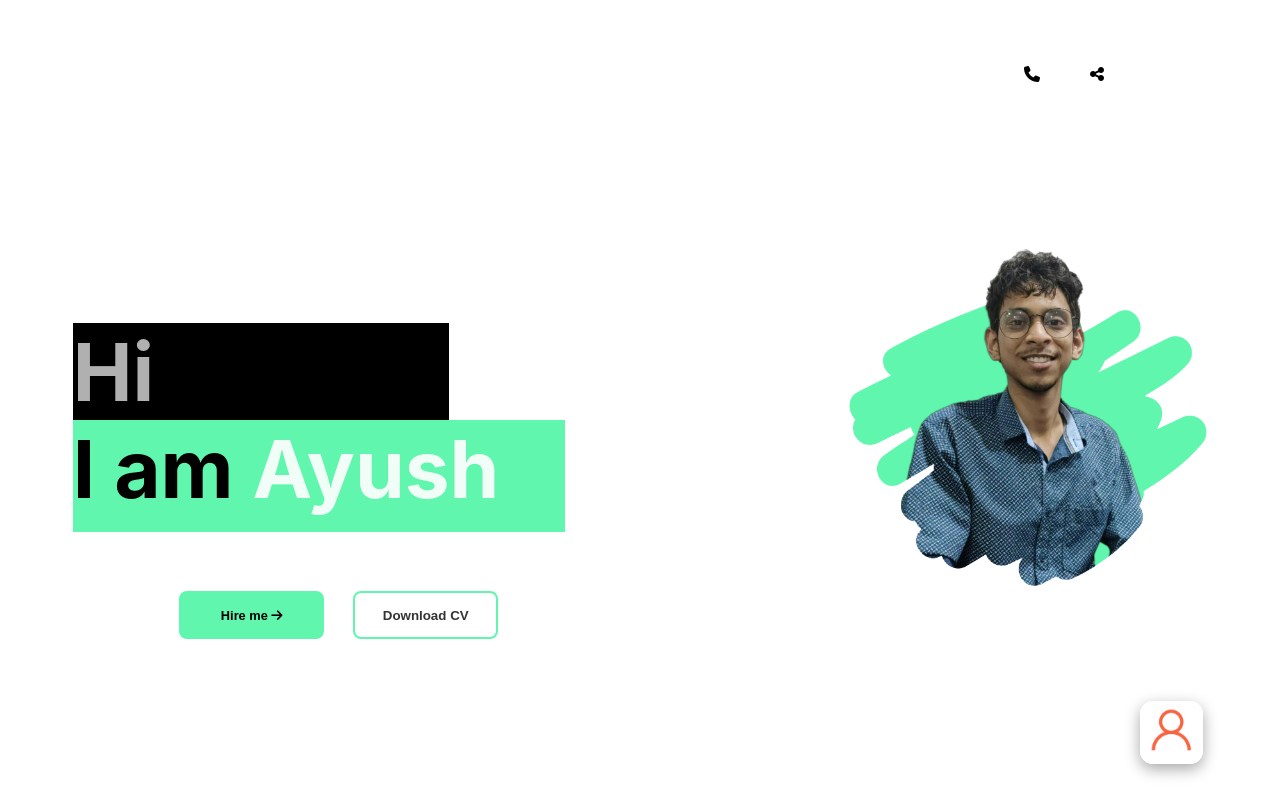
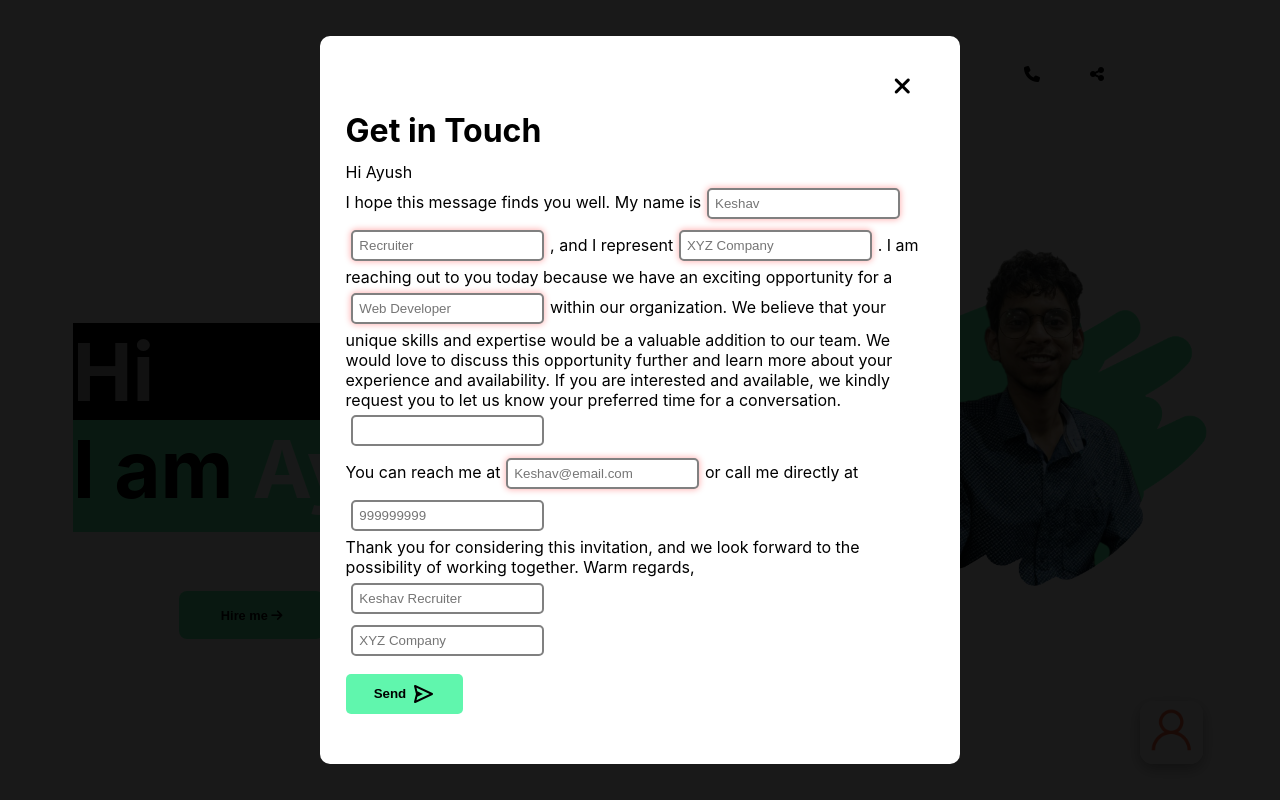
Before and after one commit to AKSRathor/portfolio, a React (Create React App) app: page / in a window 1280 px wide. Both pictures are taken after a click on the button "Hire me". Shown: the top 800 px of the page. Built offline with nearby package versions, Linux system fonts and the light colour scheme.

Commit message:
Add files via upload

```diff
--- a/src/Components/AnyFeedback.js
+++ b/src/Components/AnyFeedback.js
@@ -1,27 +1,29 @@
 import React from 'react'
 import "./Style/AnyFeedback.css"
 import { gsap } from 'gsap'
-import { useLayoutEffect, useEffect } from 'react'
-import { ScrollTrigger, CustomEase} from 'gsap/all'
+import { useLayoutEffect, useEffect, useState } from 'react'
+import { ScrollTrigger, CustomEase } from 'gsap/all'
 import MotionPathPlugin from 'gsap/dist/MotionPathPlugin';
 gsap.registerPlugin(ScrollTrigger)
 gsap.registerPlugin(CustomEase);
 gsap.registerPlugin(MotionPathPlugin);
 // MotionPathHelper.create(".send")
 
+const host = "https://ashurathorbackend.vercel.app"
+
 const AnyFeedback = () => {
 
+    const [feedback, setFeedback] = useState("")
 
-
-const handleOnSendClick = ()=>{
+    const handleOnSendClick = () => {
         gsap.to(".send", {
-        duration:3,
-        scale:10,
+            duration: 3,
+            scale: 10,
             // x:-1500,
             // y:-700,
             // rotateZ:90,
-        ease:"Power1.inOut",
-        motionPath:{
+            ease: "Power1.inOut",
+            motionPath: {
                 path: "#path",
                 align: ".send",
                 autoRotate: true,
@@ -30,28 +32,46 @@ const handleOnSendClick = ()=>{
         })
 
         gsap.to(".send", {
-        delay:3,
-        opacity:0,
-        duration:0.1
+            delay: 3,
+            opacity: 0,
+            duration: 0.1
         })
-    gsap.to(".feedBackSenderFinalSection",{
-        delay:2.8,
-        size:0,
-        opacity:0
+        gsap.to(".feedBackSenderFinalSection", {
+            delay: 2.8,
+            size: 0,
+            opacity: 0
         })
-    gsap.to(".feedBackSenderFinalSection",{
-        visibility:"hidden",
-        delay:3
+        gsap.to(".feedBackSenderFinalSection", {
+            visibility: "hidden",
+            delay: 3
         })
 
+
+        const sendFeedback = async () => {
+
+            const response = await fetch(`${host}/api/feedback/feedsend`, {
+                method: 'POST',
+                headers: {
+                    'Content-Type': 'application/json',
+                },
+                body: JSON.stringify({ feedback })
+            })
+            const json = await response.json()
+            console.log(json)
+        }
+        sendFeedback()
+
+    }
+    const handleOnFeedChange = (e) => {
+        setFeedback(e.target.value)
     }
 
     return (
         <div className='feedBackSenderFinalSection'>
             <div class="sender-area">
                 <div class="input-place">
-                    <input placeholder="Send Your Feedback" class="send-input" type="text" />
-                    <path id="path" d="m1357.46,768.19c-59.27-3.94-143.72-13.54-243-39-8.81-2.26-37.83-9.79-70-20-109.33-34.68-242.65-76.98-332-169-99.16-102.13-153.31-274.94-100-327,37.78-36.89,136.05-21.86,159,24,36.11,72.17-96.66,256.01-231,283C370.59,554.32,147,347.96.46.19"/>
+                    <input autocomplete="off" onChange={handleOnFeedChange} placeholder="Send Your Feedback" name='feedback' class="send-input" type="text" />
+                    <path id="path" d="m1357.46,768.19c-59.27-3.94-143.72-13.54-243-39-8.81-2.26-37.83-9.79-70-20-109.33-34.68-242.65-76.98-332-169-99.16-102.13-153.31-274.94-100-327,37.78-36.89,136.05-21.86,159,24,36.11,72.17-96.66,256.01-231,283C370.59,554.32,147,347.96.46.19" />
                     <div class="send" onClick={handleOnSendClick}>
                         <i class="fa-solid fa-paper-plane"></i>
                     </div>
--- /dev/null
+++ b/src/Components/HireMeForm.js
@@ -0,0 +1,87 @@
+import React from 'react'
+import "./Style/HireMeForm.css"
+import { gsap } from 'gsap'
+import { useRef, useState } from 'react'
+
+const host = "https://ashurathorbackend.vercel.app"
+
+const HireMeForm = (props) => {
+
+    const handleToCloseHireWindow = () => {
+        gsap.to(".hireMeContents", {
+            opacity: 0,
+            rotateX: 50,
+            duration: 0.2
+        })
+        setTimeout(() => {
+            props.hireMeRef.current.style.display = "none"
+        }, 200);
+    }
+    const [hireState, setHireState] = useState(
+        {
+            recName: "",
+            recPesha: "",
+            recCompany: "",
+            jobOffering: "",
+            anythingElse: "",
+            recEmail: "",
+            recPhone: "",
+            greeting1: "",
+            greeting2: "",
+        }
+    )
+    const handleOnFormSend = (e) => {
+        e.preventDefault()
+        const sendForm = async () => {
+
+            const response = await fetch(`${host}/api/hireme/hiresend`, {
+                method: 'POST',
+                headers: {
+                    'Content-Type': 'application/json',
+                },
+                body: JSON.stringify({ recName:hireState.recName, recPesha:hireState.recPesha, recCompany:hireState.recCompany, jobOffering:hireState.jobOffering, anythingElse:hireState.anythingElse, recEmail:hireState.recEmail, recPhone:hireState.recPhone, greeting1:hireState.greeting1, greeting2:hireState.greeting2 })
+            })
+            const json = await response.json()
+            console.log(json)
+        }
+        sendForm();
+    }
+
+    const handleOnTextChange = (e)=>{
+        setHireState({...hireState, [e.target.name]:e.target.value})
+        console.log(hireState)
+    }
+    return (
+        <div ref={props.hireMeRef} className='hireMeForm'>
+            <div className="hireMeBg" onClick={handleToCloseHireWindow}></div>
+            <form className="hireMeContents">
+                <i className="fa-solid fa-xmark closeHireWindow" onClick={handleToCloseHireWindow}></i>
+
+                <h1 className='getInTouchH'>Get in Touch</h1>
+                <p>
+                    Hi Ayush<br />
+                    I hope this message finds you well. My name is
+                    <input className='hireMeInput compulsaryInp' onChange = {handleOnTextChange} name='recName' autocomplete="off" placeholder='Keshav' type="text" required />
+                    <input className='hireMeInput compulsaryInp' onChange = {handleOnTextChange} name='recPesha' autocomplete="off" placeholder='Recruiter' type="text" required />,
+                    and I represent
+                    <input placeholder='XYZ Company' onChange = {handleOnTextChange} autocomplete="off" name='recCompany' className='hireMeInput compulsaryInp' type="text" required />.
+                    I am reaching out to you today because we have an exciting opportunity for a
+                    <input className='hireMeInput compulsaryInp' onChange = {handleOnTextChange} name='jobOffering' autocomplete="off" placeholder='Web Developer' type="text" required />
+                    within our organization. We believe that your unique skills and expertise would be a valuable addition to our team. We would love to discuss this opportunity further and learn more about your experience and availability. If you are interested and available, we kindly request you to let us know your preferred time for a conversation.
+                    <input className='hireMeInput' onChange = {handleOnTextChange} name='anythingElse' autocomplete="off" type="text" /><br />
+                    You can reach me at
+                    <input className='hireMeInput compulsaryInp' onChange = {handleOnTextChange} name='recEmail' autocomplete="off" placeholder='Keshav@email.com' type="email" required />
+                    or call me directly at
+                    <input className='hireMeInput' name='recPhone' onChange = {handleOnTextChange} autocomplete="off" placeholder='999999999' type="text" /><br />
+                    Thank you for considering this invitation, and we look forward to the possibility of working together.
+                    Warm regards,<br />
+                    <input className='hireMeInput' name='greeting1' onChange = {handleOnTextChange} autocomplete="off" placeholder='Keshav Recruiter' type="text" /><br />
+                    <input className='hireMeInput' name='greeting2' onChange = {handleOnTextChange} autocomplete="off" placeholder='XYZ Company' type="text" />
+                </p>
+                <button className='hireMeSend' onClick={handleOnFormSend}>Send <svg className='sendSvg' xmlns="http://www.w3.org/2000/svg" width="24" height="24" viewBox="0 0 24 24" ><path d="m21.426 11.095-17-8A.999.999 0 0 0 3.03 4.242L4.969 12 3.03 19.758a.998.998 0 0 0 1.396 1.147l17-8a1 1 0 0 0 0-1.81zM5.481 18.197l.839-3.357L12 12 6.32 9.16l-.839-3.357L18.651 12l-13.17 6.197z"></path></svg></button>
+            </form>
+        </div>
+    )
+}
+
+export default HireMeForm
--- a/src/Components/HomeLand.js
+++ b/src/Components/HomeLand.js
@@ -9,6 +9,7 @@ import { ScrollTrigger, CustomEase, Power3 } from 'gsap/all'
 import fman from "./Stock/feedback.png"
 import AnyFeedback from './AnyFeedback'
 import ProjectSection from './ProjectSection'
+import HireMeForm from './HireMeForm'
 gsap.registerPlugin(ScrollTrigger)
 gsap.registerPlugin(CustomEase);
 
@@ -238,11 +239,22 @@ const HomeLand = () => {
       ease: "power1.inOut"
     })
   }
+  const hireMeRef = useRef()
+
+  const handleOnHireMeClick = ()=>{
+    hireMeRef.current.style.display = "flex"
+    gsap.to(".hireMeContents",{
+      opacity:1,
+      rotateX:0,
+      duration:0.2
+  })
+  }
 
 
   return (
     <div>
       <ProjectSection />
+      <HireMeForm hireMeRef = {hireMeRef}/>
 
       <div className="feedBackSide">
         <div className="feedBackMan">
@@ -276,7 +288,7 @@ const HomeLand = () => {
 
           </div>
           <div className="LandPageBtns">
-            <div className="hireMeBtnDiv"><button onMouseOver={handleOnHireOver} onMouseOut={handleOnHireOut} className='landPageBtn hiremeLandPageBtn'>Hire me <i className="fa-solid fa-arrow-right hireArrow"></i></button></div>
+            <div className="hireMeBtnDiv"><button onMouseOver={handleOnHireOver} onClick={handleOnHireMeClick} onMouseOut={handleOnHireOut} className='landPageBtn hiremeLandPageBtn'>Hire me <i className="fa-solid fa-arrow-right hireArrow"></i></button></div>
             <div className="DownloadCvLandPageBtnDiv"><button className='landPageBtn downloadLandPageBtn type1'>Download CV</button></div>
           </div>
 
--- /dev/null
+++ b/src/Components/Style/HireMeForm.css
@@ -0,0 +1,85 @@
+.hireMeForm{
+    position: absolute;
+    /* width: 50%; */
+    /* margin: auto; */
+    /* display: flex; */
+    justify-content: center;
+    align-items: center;
+    height: 100vh;
+    display: none;
+
+}
+.hireMeContents{
+    width: 50%;
+    z-index: 9;
+    background-color: white;
+    border-radius: 10px;
+    padding: 3% 2%;
+    opacity: 0;
+    /* padding-top: 10%; */
+
+}
+
+.getInTouchH{
+    padding: 2% 0%;
+}
+.hireMeBg{
+    left: 0;
+    right: 0;
+    top: 0;
+    bottom: 0;
+    background-color: black;
+    opacity: 0.9;
+    position: fixed;
+    z-index: 8;
+}
+.hireMeInput {
+    margin: 1%;
+    border-radius: 5px;
+    border: 2px solid grey;
+    padding: 1%;
+}
+.hireMeInput:focus {
+    box-shadow: 0 0 5pt 2pt #D3D3D3;
+  outline-width: 0px;
+
+}
+.compulsaryInp{
+    box-shadow: 0 0 5pt 0.5pt #ffb4b4;
+
+}
+.compulsaryInp:valid{
+    box-shadow: 0 0 5pt 2pt #D3D3D3;
+}
+
+.sendSvg{
+    /* display: flex; */
+    align-items: center;
+    flex-direction: row;
+}
+
+.hireMeSend{
+    width: 20%;
+    display: flex;
+    align-items: center;
+    justify-content: center;
+    gap: 5px;
+    height: 5vh;
+    border-radius: 5px;
+    border: none;
+    font-weight: bold;
+    background-color: #60f6ad;
+    margin: 2% 0;
+    cursor: pointer;
+}
+
+.hireMeSend:hover{
+    background-color: #51cf92;
+}
+
+.closeHireWindow{
+    font-weight: bold;
+    cursor: pointer;
+    margin-left: 93%;
+    font-size: 1.5em;
+}
```
Lines whose indentation alone changed are shown as unchanged.
